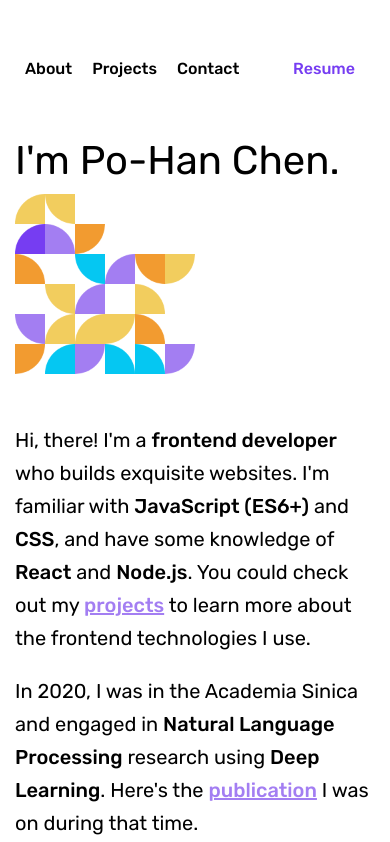
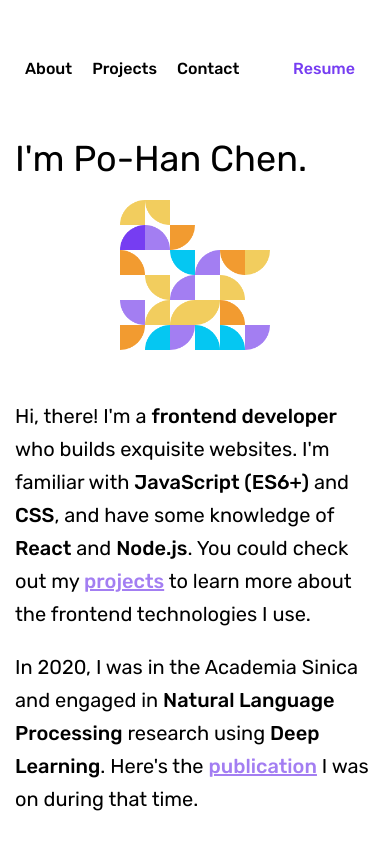
Before and after one commit to dont-hurry/portfolio, a React (Create React App) app: page / in a window 390 px wide. Shown: the top 842 px of the page. Built offline with nearby package versions, Linux system fonts and the light colour scheme.

Commit message:
Update styles

```diff
--- a/src/components/Navigation.module.css
+++ b/src/components/Navigation.module.css
@@ -60,3 +60,14 @@
     font-weight: 500;
   }
 }
+
+/* Mobile (Small) */
+@media (max-width: 320px) {
+  .container a {
+    font-size: 14px;
+  }
+
+  .leftContainer {
+    gap: 15px;
+  }
+}
--- a/src/components/PageLayout.module.css
+++ b/src/components/PageLayout.module.css
@@ -67,8 +67,14 @@
   }
 
   .header canvas {
-    height: 180px;
-    width: 180px;
+    height: 150px;
+    margin: 0 auto;
+    width: 150px;
+  }
+
+  .heading {
+    font-size: 36px;
+    margin: 0 0 20px;
   }
 
   .iconsContainer {
```
